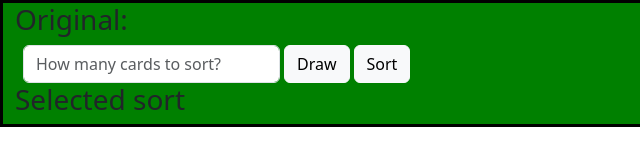
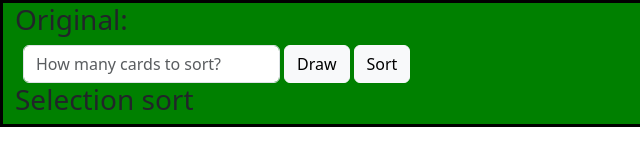
Before and after one commit to EOrellanaVasquez/Sorting-Cards-with-Select, a plain HTML site: page index.html in a window 1280 px wide. Shown: the full height of the page, 0-640 px from the left. Drawn offline with nearby package versions, Linux system fonts and the light colour scheme.

Commit message:
2nd commit
In the index.html, line 46, the word "Selected" was changed for "Selection".

```diff
--- a/index.html
+++ b/index.html
@@ -43,7 +43,7 @@
         </div>
 
         <div id="sortContainer"> <!--Contenedor donde se mostrará el proceso de ordenamiento de las cartas-->
-            <h3> Selected sort</h3>
+            <h3> Selection sort</h3>
             <div id="cardsSort">
 
             </div>
```
